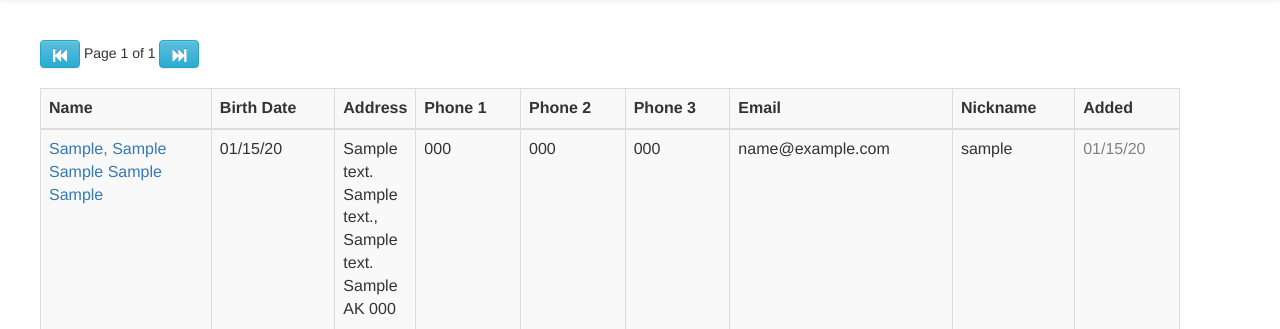
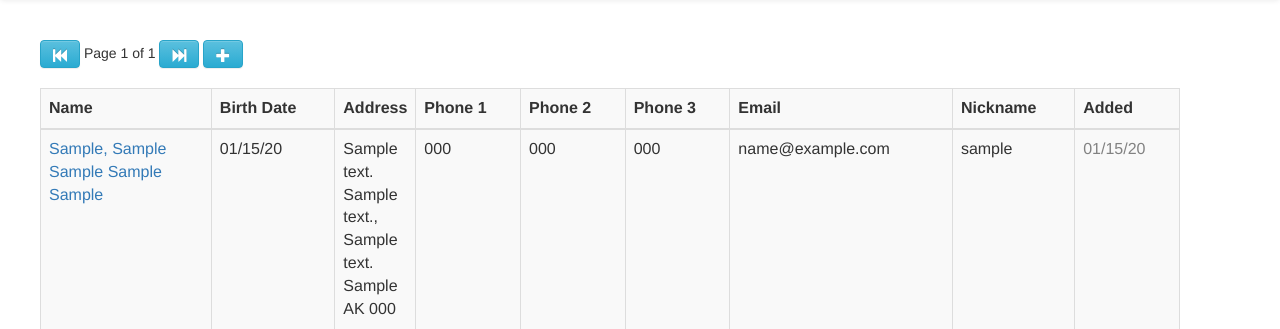
Before and after one commit to mxmoss/mysite, a Django app: page / in a window 1280 px wide. Shown: the part 52-381 px from the top of the page. Run offline with Django 3.2, Linux system fonts and the light colour scheme; a user stored in the database is signed in; tables that the repository leaves empty hold one stand-in row (values such as "Sample post"); some libraries are stand-ins or nearby versions.

Commit message:
Restore the [New] button
Oops, a previous change removes the [New] button. Now it's back.

```diff
--- a/myapp/templates/myapp/person_list.html
+++ b/myapp/templates/myapp/person_list.html
@@ -16,6 +16,7 @@
         {% endif %}
     </span>
     <a href="?page={{ records.paginator.num_pages }}" class="btn btn-info btn-md"><span class="glyphicon glyphicon-fast-forward"></span></a>
+		<a href="{% url 'person_new' %}" class="btn btn-info btn-md"><span class="glyphicon glyphicon-plus"></span></a>
 </div>
 <div class="table-container">
 <table class="table table-reflow table-striped table-bordered sortable table-hover table-condensed>
```
